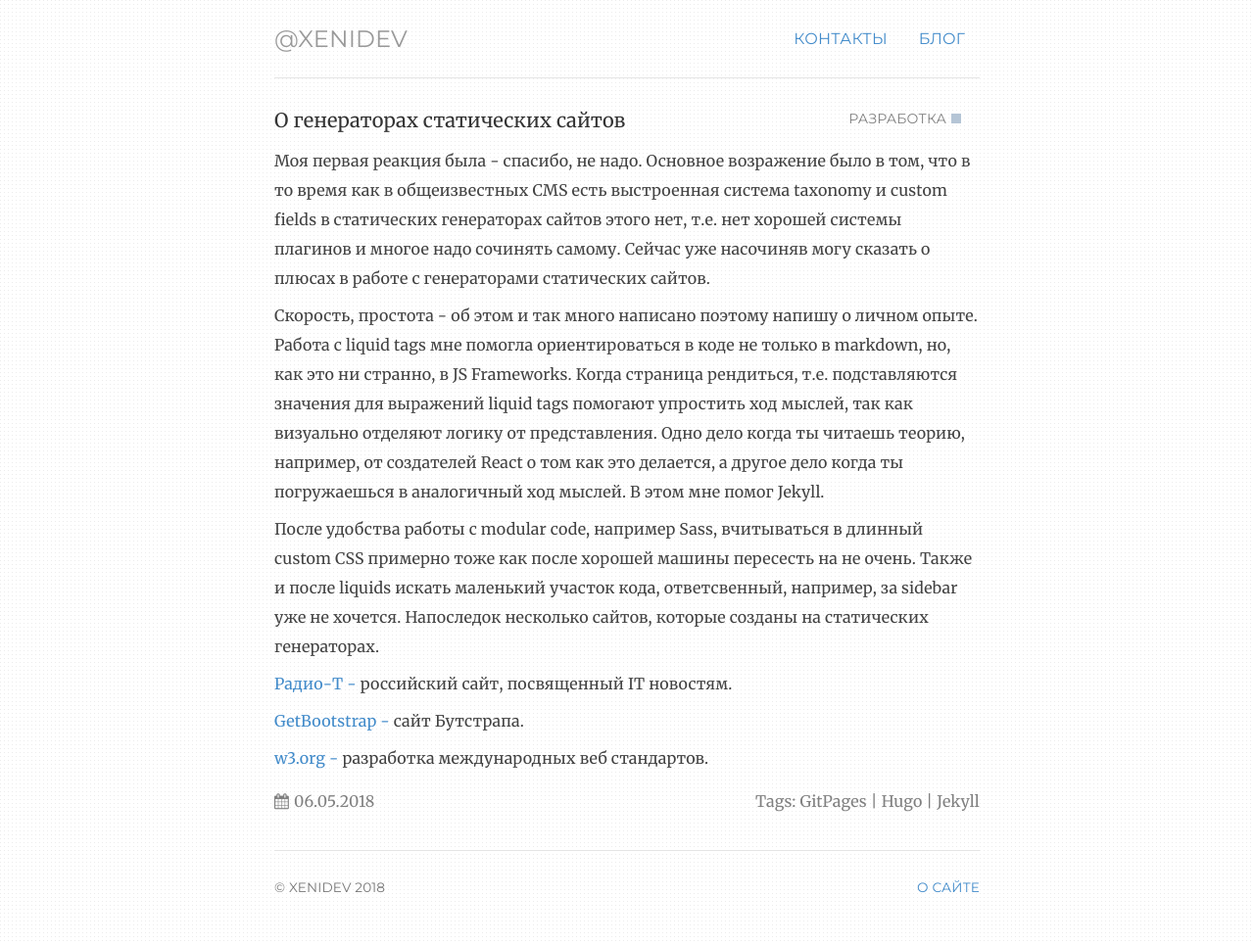
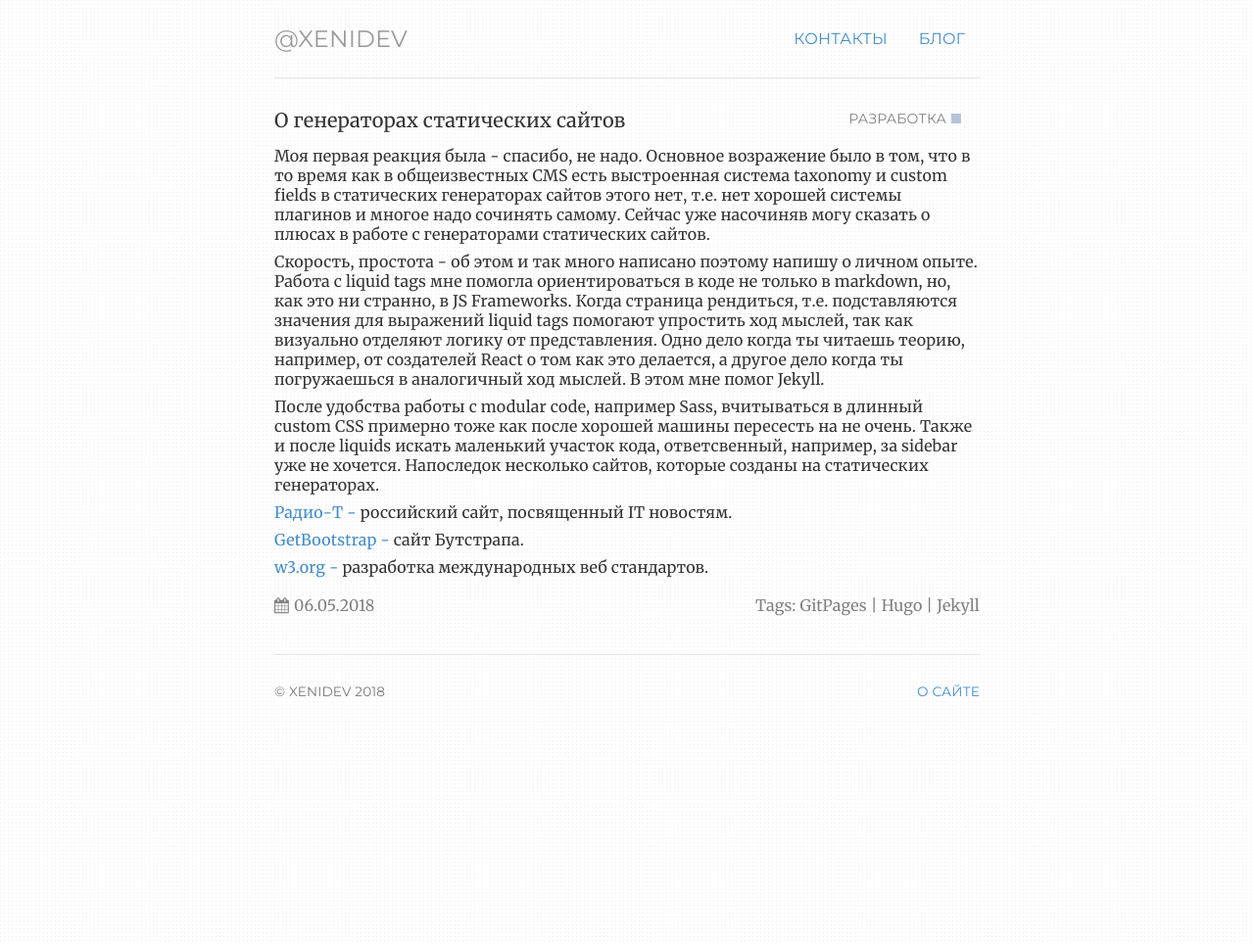
Before and after one commit to ValeraS/xenidev.github.io, a Jekyll site: the page built from _posts/2018-05-06-о-генераторах-статических-сайтов.md, in a window 1280 px wide. Shown: the whole page at 98% size. Built offline with Jekyll 4.4.1, drawn with Linux system fonts in a browser that asks for light colours.

Commit message:
Update post.html

```diff
--- a/_layouts/post.html
+++ b/_layouts/post.html
@@ -32,8 +32,9 @@ notes: active
        </div>
 
 <!-- Post content -->
-<div class="notebody">
+
    <!-- Featured Image-->
+       <div class="image">
    {% if page.image %}
    <img class="featured-image-single" src="{{ page.image }}" alt="{{ page.title }}" /> {% endif %} {{ content }}
 </div>
```
